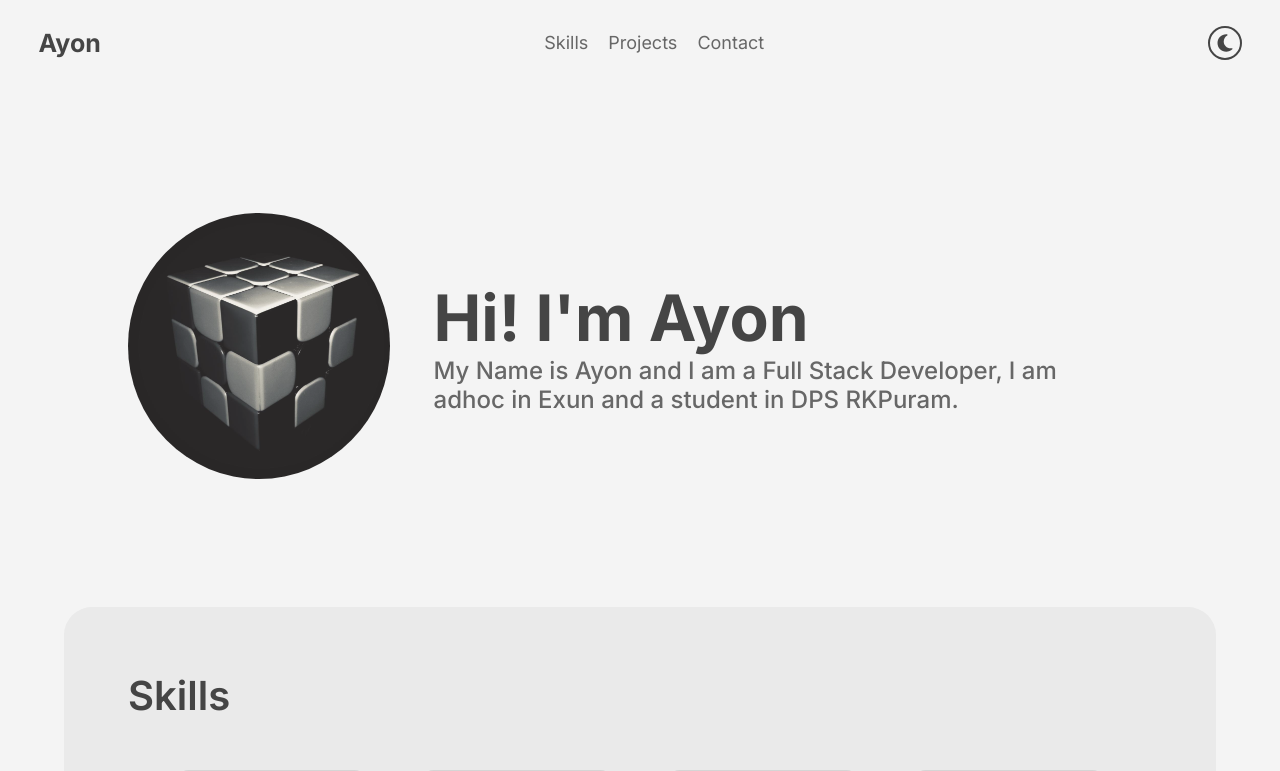
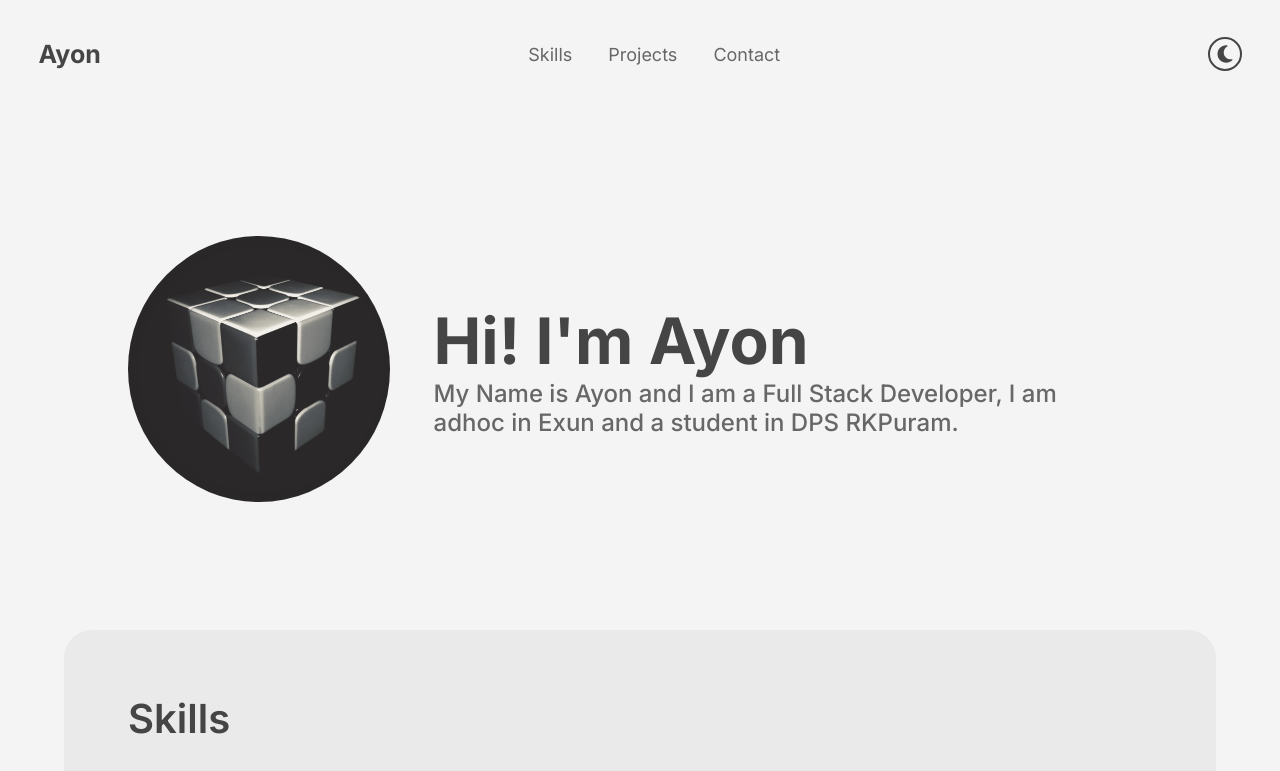
Before and after one commit to AyonC123/portfolio, a React (Create React App) app: page / in a window 1280 px wide. Shown: the top 771 px of the page. Built offline with nearby package versions, Linux system fonts and the light colour scheme.

Commit message:
Update App.css

```diff
--- a/src/App.css
+++ b/src/App.css
@@ -98,7 +98,7 @@ a {
 }
 
 .link {
-  padding-inline: 10px;
+  margin: 1em;
   color: var(--secondary-color);
   font-weight: 400;
   font-size: 18px;
```
